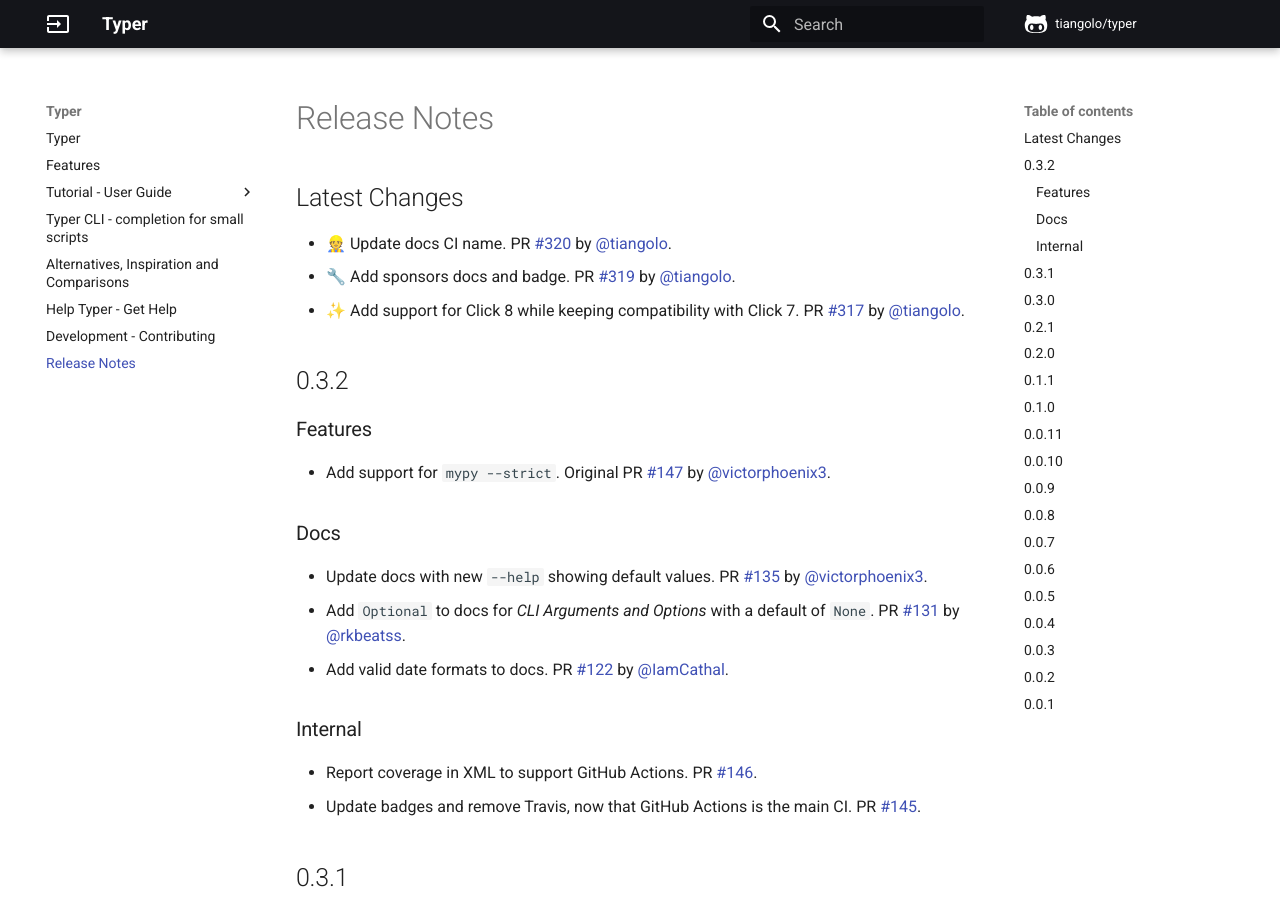
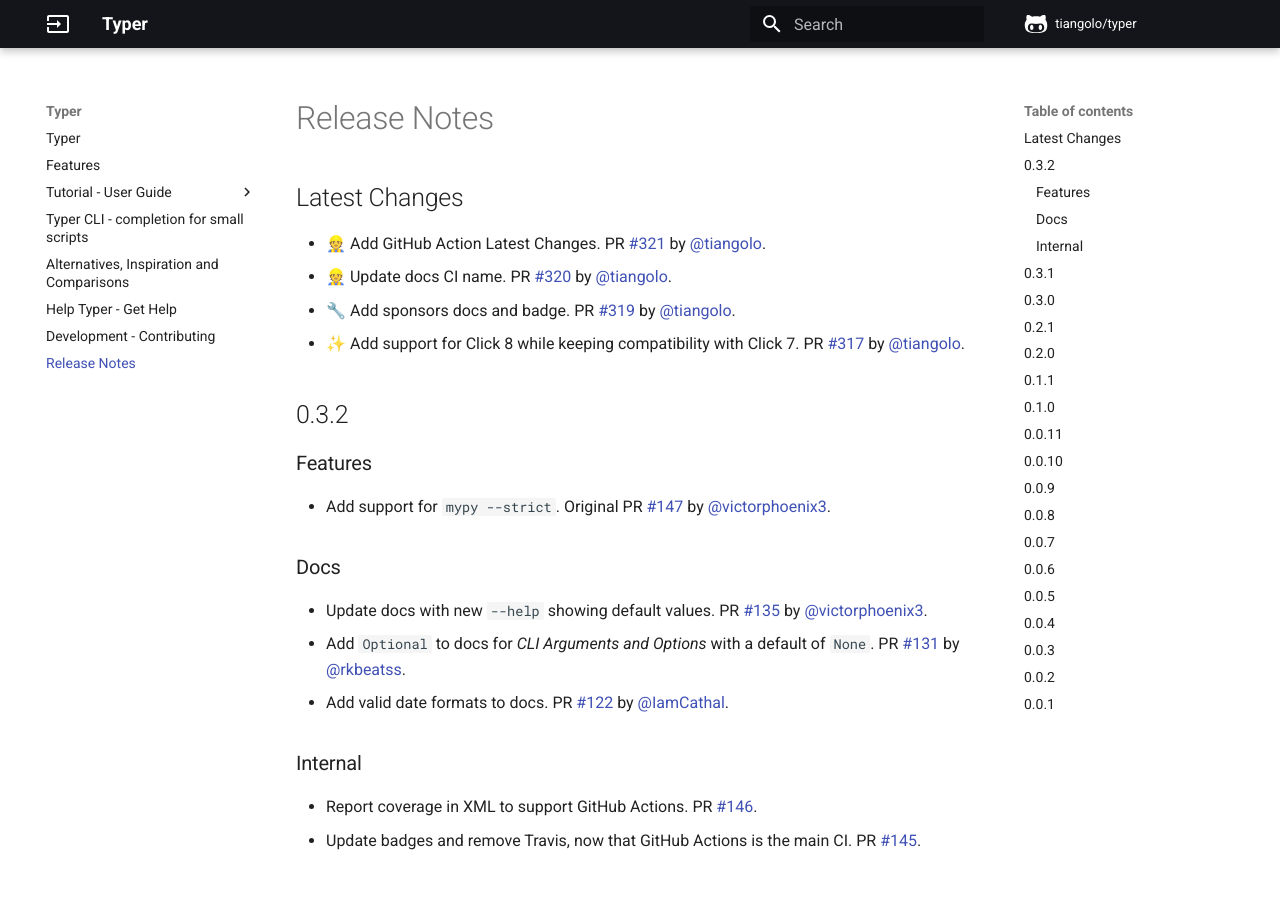
Before and after one commit to RED0731/red_pythonTyper, an MkDocs documentation site: the page built from docs/release-notes.md, in a window 1280 px wide and 900 px high. Built offline with MkDocs 1.6.1 and Material for MkDocs 9.7.7, drawn with Linux system fonts in a browser that asks for light colours; comment, search, counter and statistics services are not loaded.

Commit message:
📝 Update release notes

```diff
--- a/docs/release-notes.md
+++ b/docs/release-notes.md
@@ -1,5 +1,6 @@
 ## Latest Changes
 
+* 👷 Add GitHub Action Latest Changes. PR [#321](https://github.com/tiangolo/typer/pull/321) by [@tiangolo](https://github.com/tiangolo).
 * 👷 Update docs CI name. PR [#320](https://github.com/tiangolo/typer/pull/320) by [@tiangolo](https://github.com/tiangolo).
 * 🔧 Add sponsors docs and badge. PR [#319](https://github.com/tiangolo/typer/pull/319) by [@tiangolo](https://github.com/tiangolo).
 * ✨ Add support for Click 8 while keeping compatibility with Click 7. PR [#317](https://github.com/tiangolo/typer/pull/317) by [@tiangolo](https://github.com/tiangolo).
```
